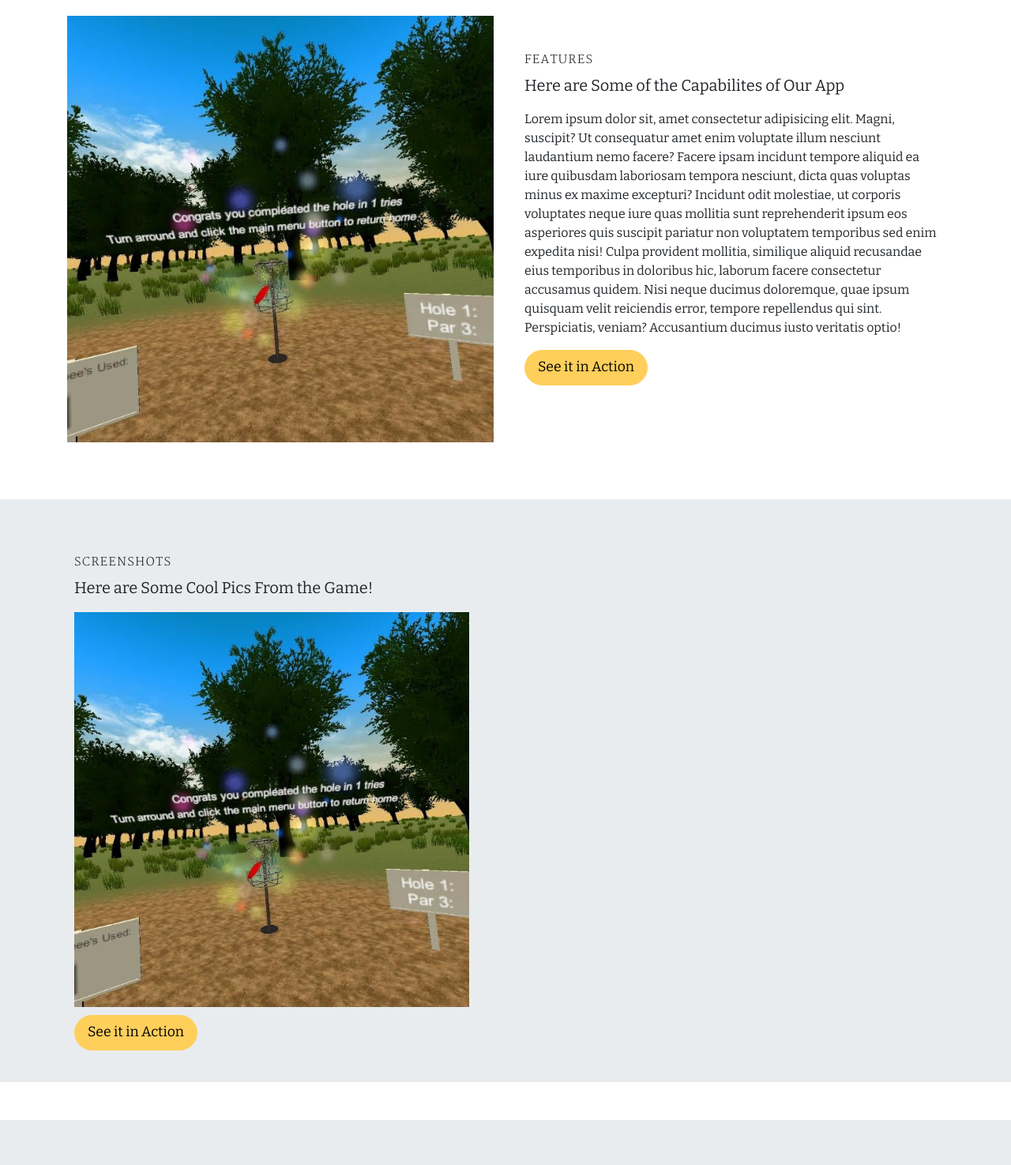
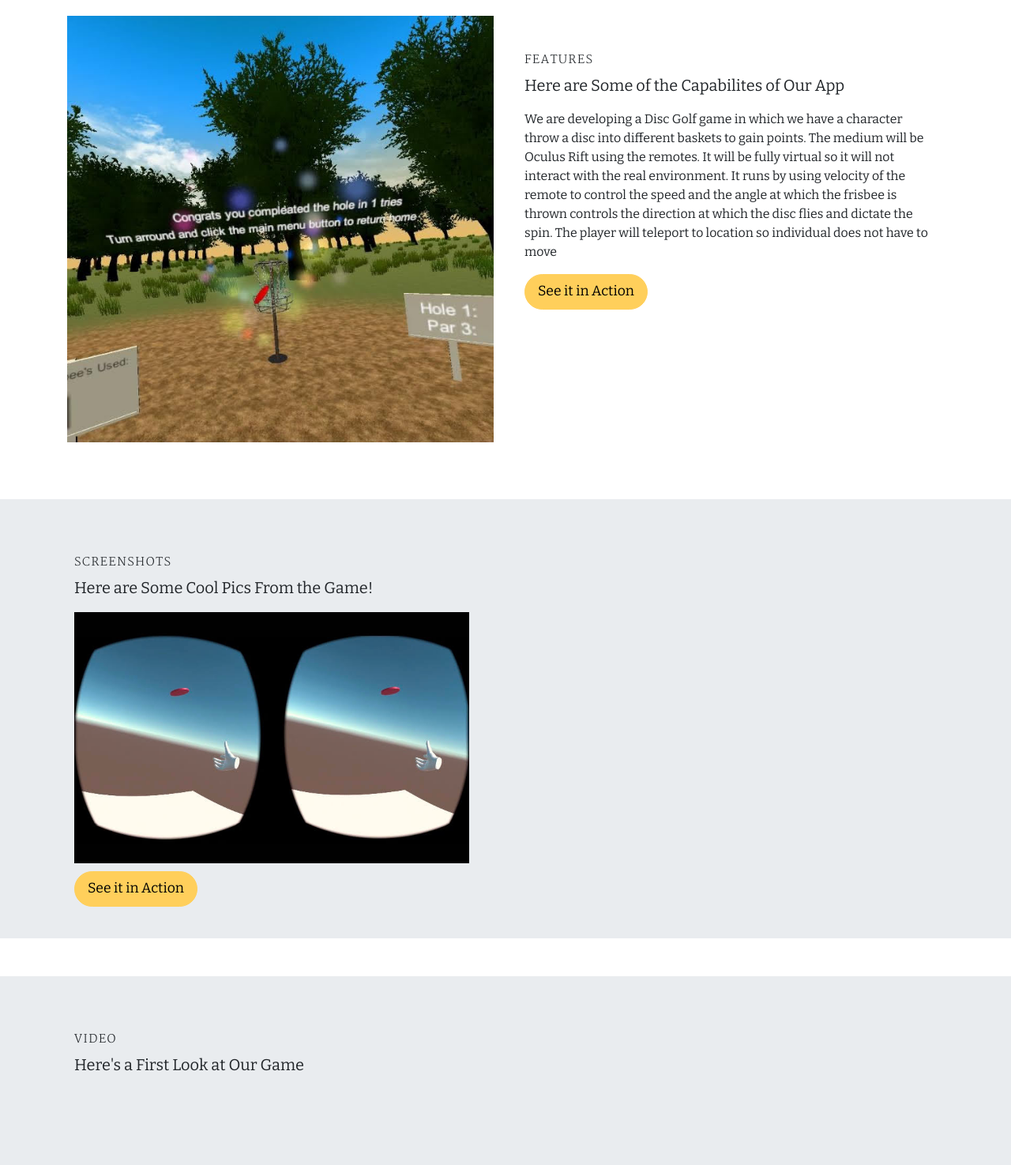
Before and after one commit to jacob-shade/disc-golf-vr, a plain HTML site: page index.html in a window 1280 px wide. Shown: the part 900-2375 px from the top of the page at 79% size. Drawn offline with nearby package versions, Linux system fonts and the light colour scheme; grey boxes are pictures that could not be loaded.

Commit message:
update screenshot

```diff
--- a/index.html
+++ b/index.html
@@ -66,7 +66,11 @@
         <div class="col-md-6 px-4 pt-5">
             <h5 class="smallHeader display-5">FEATURES</h5>
             <p class="lead">Here are Some of the Capabilites of Our App</p>
-            <p>Lorem ipsum dolor sit, amet consectetur adipisicing elit. Magni, suscipit? Ut consequatur amet enim voluptate illum nesciunt laudantium nemo facere? Facere ipsam incidunt tempore aliquid ea iure quibusdam laboriosam tempora nesciunt, dicta quas voluptas minus ex maxime excepturi? Incidunt odit molestiae, ut corporis voluptates neque iure quas mollitia sunt reprehenderit ipsum eos asperiores quis suscipit pariatur non voluptatem temporibus sed enim expedita nisi! Culpa provident mollitia, similique aliquid recusandae eius temporibus in doloribus hic, laborum facere consectetur accusamus quidem. Nisi neque ducimus doloremque, quae ipsum quisquam velit reiciendis error, tempore repellendus qui sint. Perspiciatis, veniam? Accusantium ducimus iusto veritatis optio!</p>
+            <p>We are developing a Disc Golf game in which we have a character throw a disc into different baskets to
+                gain points. The medium will be Oculus Rift using the remotes. It will be fully virtual so it will not interact
+                with the real environment. It runs by using velocity of the remote to control the speed and the angle at
+                which the frisbee is thrown controls the direction at which the disc flies and dictate the spin. The player will teleport to
+                location so individual does not have to move</p>
             <p class="lead">
                 <a class="btn btn-primary btn-lg" href="#video-section" role="button">See it in Action</a>
             </p>
@@ -80,7 +84,7 @@
         <div class="col-md-6 px-4 pt-5">
             <h5 class="smallHeader display-5">SCREENSHOTS</h5>
             <p class="lead">Here are Some Cool Pics From the Game!</p>
-            <img src="imgs/ss_1.JPG" alt="disc golf game">
+            <img src="imgs/ss_2.jpg" alt="disc golf game">
             <p class="lead">
                 <a class="btn btn-primary btn-lg" href="#video-section" role="button">See it in Action</a>
             </p>
```
Also changed, not shown: imgs/ss_2.jpg (added).
